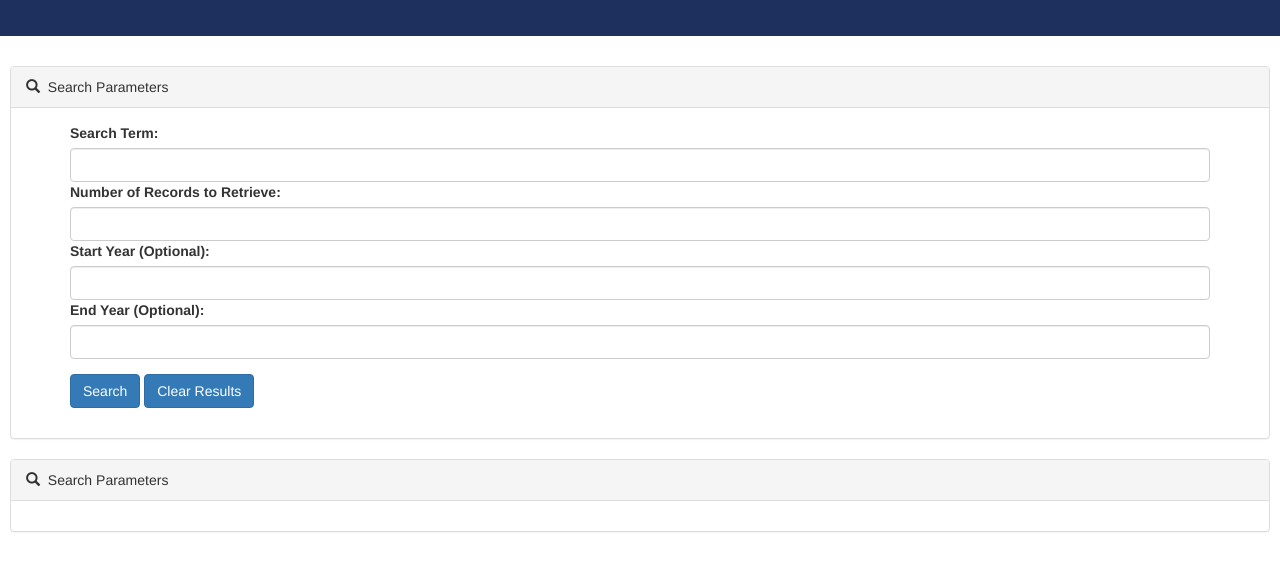
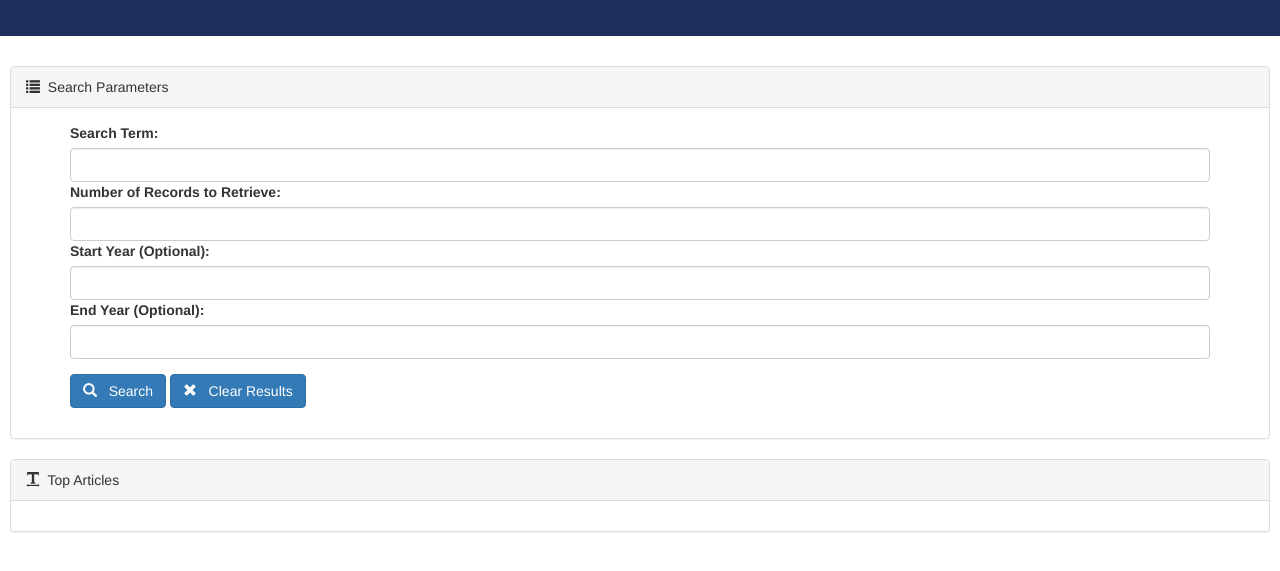
Before and after one commit to Mike-C25/NYTimes-Search, a plain HTML site: page index.html in a window 1280 px wide. Shown: the part 165-736 px from the top of the page. Drawn offline with nearby package versions, Linux system fonts and the light colour scheme; no server answers.

Commit message:
made it look nicer

```diff
--- a/index.html
+++ b/index.html
@@ -10,7 +10,7 @@
 </div>
 
 <div class="panel panel-default searchForm">
-  <div class="panel-heading"><span class="glyphicon glyphicon-search" aria-hidden="true"></span>&nbsp; Search Parameters</div>
+  <div class="panel-heading"><span class="glyphicon glyphicon-list" aria-hidden="true"></span>&nbsp; Search Parameters</div>
 
   <div class="panel-body">
 
@@ -30,8 +30,8 @@
       <label for="endYear">End Year (Optional):</label>
       <input type="password" class="form-control" id="endYear">
 
-      <button class="btn btn-primary ourBtn" type="submit" id="searchButt">Search</button>
-      <button class="btn btn-primary ourBtn" type="submit" id="clearButt">Clear Results</button>
+      <button class="btn btn-primary ourBtn" type="submit" id="searchButt"><span class="glyphicon glyphicon-search" aria-hidden="true"></span> &nbsp; Search</button>
+      <button class="btn btn-primary ourBtn" type="submit" id="clearButt"><span class="glyphicon glyphicon-remove" aria-hidden="true"></span> &nbsp; Clear Results</button>
     </div>
   </form>
 </div>
@@ -40,7 +40,7 @@
 
 
 	<div class="panel panel-default searchForm">
-  <div class="panel-heading"><span class="glyphicon glyphicon-search" aria-hidden="true"></span>&nbsp; Search Parameters</div>
+  <div class="panel-heading"><span class="glyphicon glyphicon-text-width" aria-hidden="true"></span>&nbsp; Top Articles</div>
 
   <div class="panel-body" id="results">
 
```
